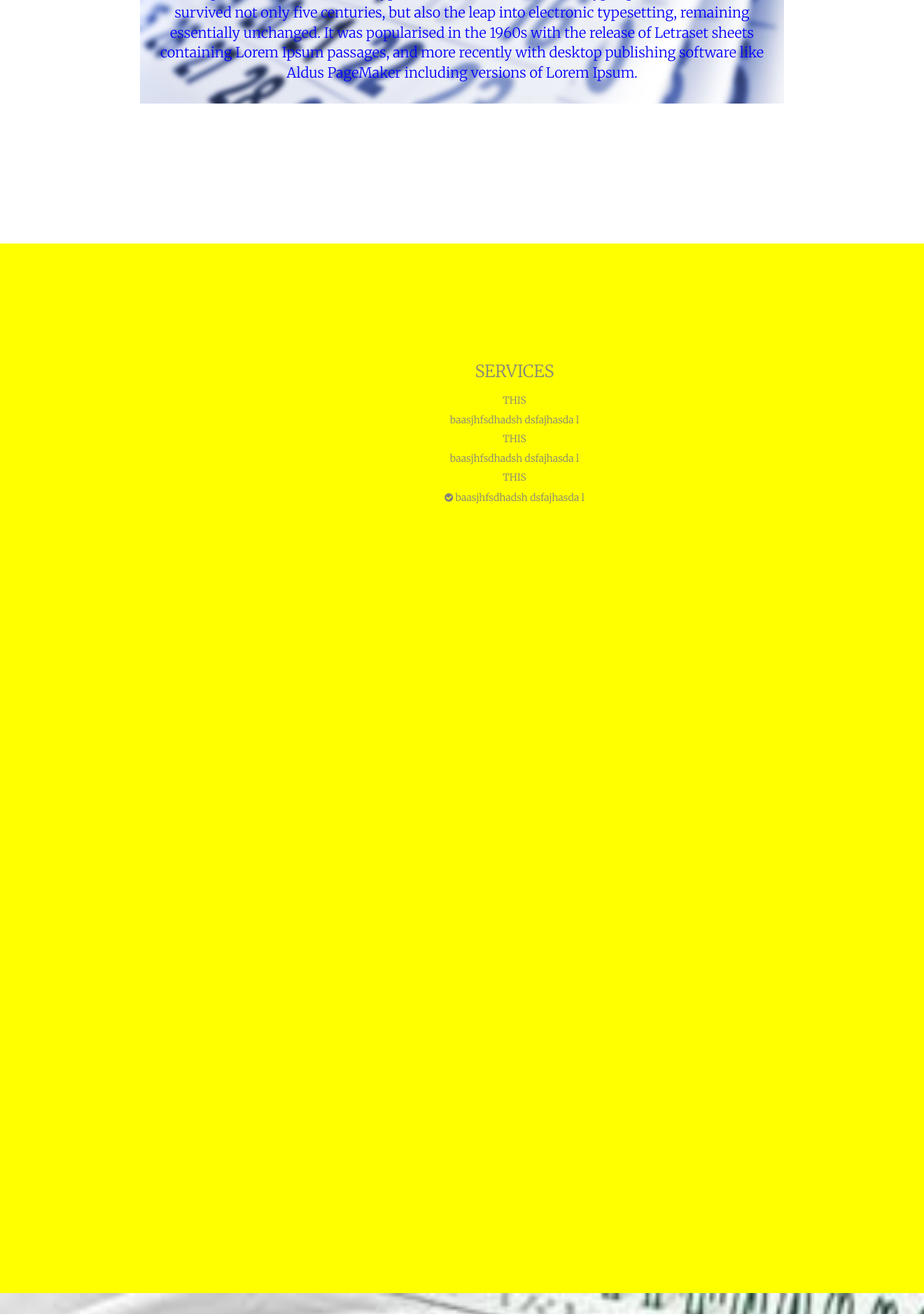
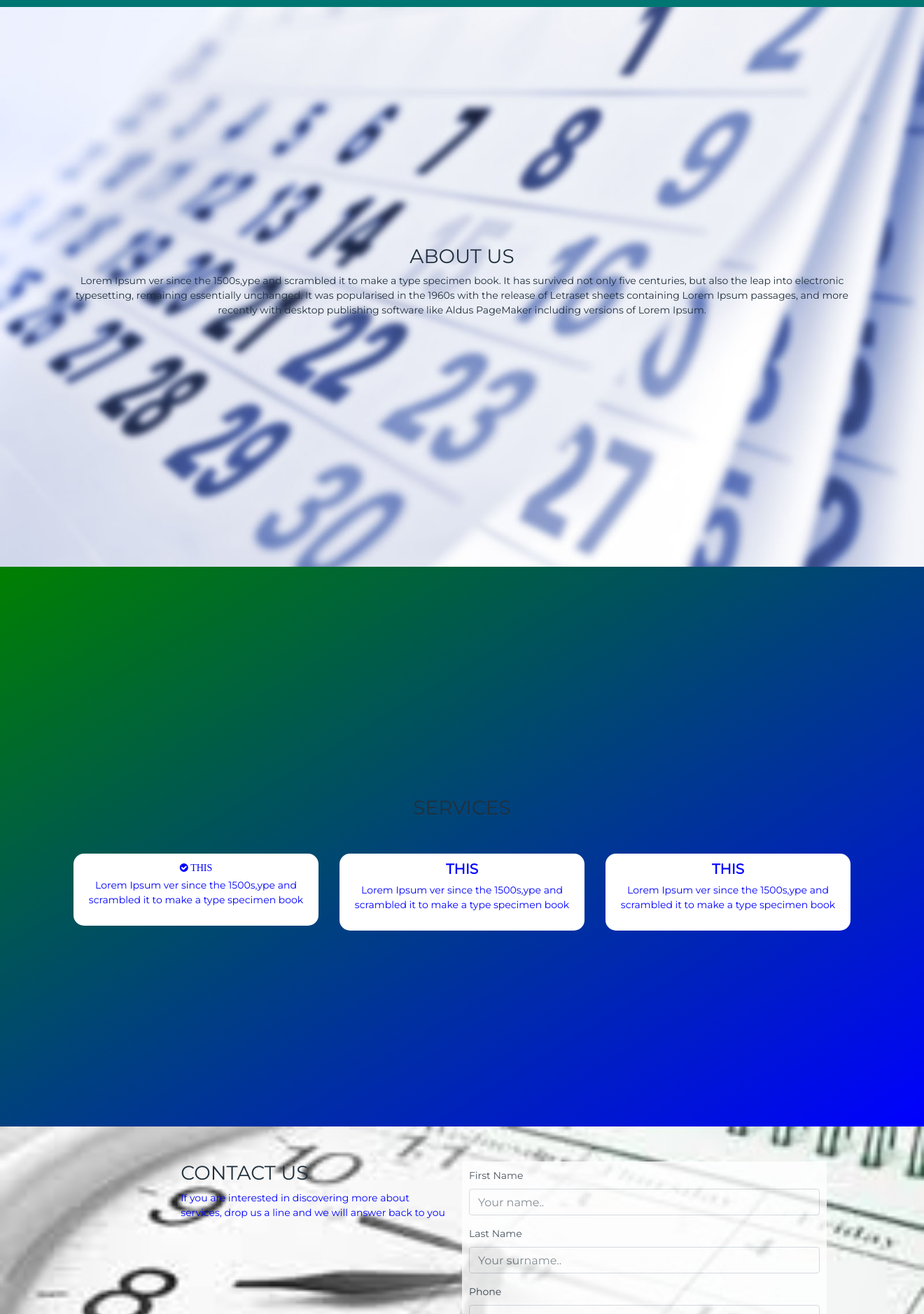
Before and after one commit to chewienator/jivi-replacement, a PHP site: page / in a window 1320 px wide. Shown: the part 351-2229 px from the top of the page at 70% size. Run offline with PHP 8.4, Linux system fonts and the light colour scheme; the visitor is signed in with stand-in values (Sample User, id 1); some libraries are stand-ins or nearby versions.

Commit message:
creating new downloadable repository

```diff
--- a/css/styles.css
+++ b/css/styles.css
@@ -1,64 +1,74 @@
-body{
-    font-family: 'Merriweather', serif;
-    color: grey;
-    padding: 10px 0px;
+body {
+    font-family: 'Montserrat', sans-serif;
+    font-size: 14px;
+    color: #20303D;
+    padding: 10px 0px 70px 0px;
+    position: relative;
+    overflow: auto;
 }
-.price::before{
-    content:'\0024';
+footer {
+    font-family: 'Montserrat', sans-serif;
+    font-size: 10px;
+    background-color: #007672;
+    color: #000000;
+    width: 100%;
+    height: 70px;
+    bottom: 0;
+    position: relative;
+    opacity: 0.8;
+}
+.userbar {
+    height: 25px;
+    font-size: 10px;
+}
+.btn-log{
+    font-size: 10px;
+    background-color: #E33606;
+}
+.btn-log:hover{
+    background-color: #E35406;
+}
+.btn{
+    background-color: #E35406;
+    color: #ffffff;
+}
+.btn:hover{
+    background-color: #E33606;
+}
+.list-group-item-action:hover{
+    background-color: #5AADAC;
+    color: #000000;
+}
+.list-group-item-action:active{   /*not sure */
+    background-color: #E35406;
+    color: #000000;
+}
+ul{
+    list-style: none;
 }
 
-footer{
-    background-color: black;
-    position: fixed;
-    left: 0;
-    bottom: 0;
-    width: 100%;
+/*FONTS SIZES*/
+h6{
+    font-weight: bold;
+}
+h5{
+    font-weight: bold;
 }
 
-.parallax{
-    background-image: url('images/bg-calendar.jpg') ;
-    height: 100%;
-    background-size: cover ;
-    background-attachment: fixed;
-    background-position: center;
-    background-repeat: no-repeat;
+/* NAVBAR STYLES */
+
+.navbar-dark{
+    background-color: #007672 !important;
+    background-image: linear-gradient(-35deg,#007672,#65C2C1,#007672,);
+    font-size: 18px;
 }
-.containerabout{   /* random values to check that does't respond */
-    margin: 200px;
-    padding: 20px;
-    height: 100%;
+.nav-link:hover, .navbar-nav .nav-link:focus{ color:white; }
+.sticky-top{
+    position: sticky;
 }
-.container-services{
-    padding: 250px;
-    background-color: yellow;
-    min-height: 1500px;
-    padding: 150px;
-}
-.colo{
-    background-color: white;
-    color: blue;
-    border-radius: 5px;
-    min-height: 500px;
-}
-.container-contact{
-    padding: 50px;
-    background-image: url('images/images.jpg');
-    height: 100%;
-    background-size: cover ;
-    background-attachment: fixed;
-    background-position: center;
-    background-repeat: no-repeat;
-}
-.cont-form-group{
-    background-color: blue;
-    opacity: 0.5
-}
-.copyright {
-    text-align: center;
-}
-.imagesource{
-    text-align: center;
- }
+/* NAVBAR STYLES END */
+
+/* ANIMATIONS */
 .spinner{
     max-width:20px;
     animation: spin 2s linear infinite;
@@ -72,7 +82,55 @@ footer{
         transform: rotate(360deg);
     }
 }
+/* ANIMATIONS END */
 
+/*HOME PAGE STYLES */
+.parallax{
+    background-image: url('../images/bg-calendar.jpg') ;
+    height: 100%;
+    background-size: cover ;
+    background-attachment: fixed;
+    background-position: center;
+    background-repeat: no-repeat;
+}
+.container-about{
+    height: 100vh;
+}
+.container-services{
+    background-color: blue; /* For browsers that do not support gradients */
+    background-image: linear-gradient(to bottom right, green, blue);
+    min-height: 100vh;
+}
+.colo{
+    background-color: white;
+    color: blue;
+    border-radius: 15px;
+    padding: 10px;
+    box-shadow: 0 4px 8px 0 rgba(0, 0, 0, 0.2), 0 6px 20px 0 rgba(0, 0, 0, 0.19) blue;
+}
+.container-contact{
+    padding: 50px;
+    background-image: url('../images/images.jpg');
+    height: 100vh;
+    background-size: cover ;
+    background-attachment: fixed;
+    background-position: center;
+    background-repeat: no-repeat;
+}
+.cont-form-group{
+    background-color: white;
+    opacity: 0.8;
+    padding: 10px;
+}
+/*HOME PAGE STYLES END*/
+
+.imagesource{
+    text-align: center;
+ }
+
+.profile-image{
+    max-height: 300px;
+}
 /* ------ ADMIN SIDEBAR -------- */
 
 #sidebar {
--- a/includes/footer.php
+++ b/includes/footer.php
@@ -1,18 +1,20 @@
-<footer> <!-- it is fixed but cover what is behind -->
+<footer class="p-3">
+    <div class="d-none d-md-block">
         <div class="row">
             <div class="col-6">
                 <ul>
                     <li> School name <?php echo $_SESSION['school_name']; ?></li>
                     <li> ABN number</li>
+                </ul>
+            </div>
+            <div class="col-6">
+                <ul>
                     <li> eMail </li>
                     <li> phone number </li>
                 </ul>
             </div>
-        <div class="col-6" "align-item-bottom">
-            <p class="copyright">
-            &copy; Carlos-Jen 2018
-            </p>
         </div>
+        <div class="align-self-end text-right"> &copy; 2018 Copyright:C J </div>
     </div>
 </footer>
 <?php
--- a/includes/head.php
+++ b/includes/head.php
@@ -7,5 +7,5 @@
     <script type="text/javascript" src="/node_modules/popper.js/dist/umd/popper.js"></script>
     <script type="text/javascript" src="/node_modules/bootstrap/dist/js/bootstrap.js"></script>
     <link rel="stylesheet" href="https://cdnjs.cloudflare.com/ajax/libs/font-awesome/4.7.0/css/font-awesome.min.css"> <!--remove when insert icons-->
-    <link href="https://fonts.googleapis.com/css?family=Merriweather:300" rel="stylesheet">
+    <link href="https://fonts.googleapis.com/css?family=Montserrat" rel="stylesheet">
 </head>
--- a/includes/navbar.php
+++ b/includes/navbar.php
@@ -7,12 +7,12 @@ $_SESSION['first_name'] = 'Jennifer';
 
 //if we are logged in (session started)
 if(isset($_SESSION['email'])){
-    $navs = array(
-            'Dashboard' => 'dashboard.php',
-            'Timetable' => 'timetable.php',
-            'Courses' => 'courses.php',
-            'Profile' => 'profile.php',
-            'Messages' => 'messages.php'
+        $navs = array(
+            'Dashboard' => array('file'=>'dashboard.php', 'icon'=>'fa fa-dashboard'),
+            'Timetable' => array('file'=>'timetable.php', 'icon'=>'fa fa-calendar'),
+            'Courses' =>  array('file'=>'courses.php', 'icon'=>'fa fa-object-group'),
+            'Profile' =>  array('file'=>'profile.php', 'icon'=>'fa fa-user'),
+            'Messages' =>  array('file'=>'messages.php', 'icon'=>'fa fa-envelope')
         );
 }else{
     $navs = array(
@@ -26,15 +26,15 @@ if(isset($_SESSION['email'])){
 ?>
 <!--navbar -->
 <?php if(isset($_SESSION['email'])){ ?>
-<div class="container-fluid">
+<div class="userbar container-fluid">
     <div class="row">
-        <div class="col-md-4 offset-md-8 text-right">
-            <p>Welcome to TiM <?php echo $_SESSION['first_name']; ?> <a href="logout.php" class="btn btn-secondary btn-sm" type="button">Log out</a></p>
+        <div class="col-md-6 offset-md-6 text-right pb-1">
+            <p>Welcome to TiM <?php echo $_SESSION['first_name']; ?> <a href="logout.php" class="btn-log btn-primary btn-sm" type="button">Log out</a></p>
         </div>
     </div>
 </div>
 <?php } ?>
-<nav class="navbar navbar-dark bg-dark navbar-expand-md navbar-fixed-top" >
+<nav class="navbar navbar-dark bg-dark bg-light navbar-expand-md sticky-top" >
     <a href="/" class="navbar-brand">
         <img src="Logo here"></img> LOGO
     </a>
@@ -48,7 +48,7 @@ if(isset($_SESSION['email'])){
             <?php
             foreach($navs as $key => $value){
                 echo "<li class=\"nav-item\">
-                        <a href=\"/$value\" class=\"nav-link\">$key</a>
+                        <a href=\"/$value[file]\" class=\"nav-link\"><!--<img src=\"images/$value[icon]\">--><i class=\"$value[icon] pr-2\" aria-hidden=\"true\"></i>$key</a>
                     </li>";
             }
             ?>
--- a/index.php
+++ b/index.php
@@ -14,26 +14,34 @@ $page_title = "Home Page";
     <body>
         <?php include('includes/navbar.php'); ?>
         <!-- ABOUT -->
-        <div id="#about" class="parallax containerabout"> <!-- WANTED TO CREATE PARALLAX BUT DOESN'T WORK --->
-            <h3 class="text-center"> ABOUT US </h3>
-            <p class="text-center" style="color: blue; font-size:20px;"> Lorem Ipsum ver since the 1500s,ype and scrambled it to make a type specimen book. It has survived not only five centuries, but also the leap into electronic typesetting, remaining essentially unchanged. It was popularised in the 1960s with the release of Letraset sheets containing Lorem Ipsum passages, and more recently with desktop publishing software like Aldus PageMaker including versions of Lorem Ipsum.</p>
+        <div id="#about" class="parallax container-about d-flex ">
+            <div class="container align-self-center">
+                <h3 class="text-center"> ABOUT US </h3>
+                <p class="text-center"> Lorem Ipsum ver since the 1500s,ype and scrambled it to make a type specimen book. It has survived not only five centuries, but also the leap into electronic typesetting, remaining essentially unchanged. It was popularised in the 1960s with the release of Letraset sheets containing Lorem Ipsum passages, and more recently with desktop publishing software like Aldus PageMaker including versions of Lorem Ipsum.</p>
+            </div>
         </div>
         <!-- SERVICES -->
-        <div id="#services" class="container-services text-center">
-            <div class="container">
-                <h3> SERVICES </h3>
+        <div id="#services" class="container-services text-center d-flex">
+            <div class="container align-self-center">
+                <h3 class="mb-5 mt-5" > SERVICES </h3>
                 <div class="row">
-                    <div class="col-4" "colo" > <!-- WANTED TO CREATE "CARDS" WITH WHITE BACKGROUND BUT DOESN'T WORK AS CLASS --->
-                    <h5> THIS </h5>
-                        <p> baasjhfsdhadsh dsfajhasda l</p>
+                    <div class="col-md-4">
+                        <div class="colo">
+                            <h5 i class="fa fa-check-circle"> THIS </h5>
+                            <p>  Lorem Ipsum ver since the 1500s,ype and scrambled it to make a type specimen book </p>
+                        </div>
                     </div>
-                    <div class="col-4">
-                        <h5> THIS </h5>
-                        <p> baasjhfsdhadsh dsfajhasda l</p>
+                    <div class="col-md-4">
+                        <div class="colo">
+                            <h5> THIS </h5>
+                            <p>  Lorem Ipsum ver since the 1500s,ype and scrambled it to make a type specimen book </p>
+                        </div>
                     </div>
-                    <div class="col-4">
-                        <h5> THIS </h5>
-                        <p><i class="fa fa-check-circle"></i> baasjhfsdhadsh dsfajhasda l</p>
+                    <div class="col-md-4">
+                        <div class="colo">
+                            <h5> THIS </h5>
+                            <p>  Lorem Ipsum ver since the 1500s,ype and scrambled it to make a type specimen book </p>
+                        </div>
                     </div>
                 </div>
             </div>
@@ -41,12 +49,12 @@ $page_title = "Home Page";
         <!-- CONTACT -->
         <div id="#contact" class="container-contact text-left" style="padding-left: 50px">
             <div class="row">
-                <div class="col-3 offset-3">
+                <div class="col-md-4 offset-md-2">
                     <h3> CONTACT US</h3>
                     <p style="color: blue; text-position:center"> If you are interested in discovering more about services,
                     drop us a line and we will answer back to you</p>
                 </div>
-                <div class="col-3 cont-form-group"> <!-- WANTED TO CREATE OPACITY WHITE BACKGROUND ON PARALLAX IMAGE BUT DOESN'T WORK -->
+                <div class="col-md-5 cont-form-group">
                     <form action="/action_page.php">
                         <div class="form-group">
                             <label for="name">First Name</label>
@@ -85,7 +93,7 @@ $page_title = "Home Page";
                         <div class="form-group">
                             <textarea class="form-control" id="subject" name="subject" placeholder="Write something.." style="height:200px"></textarea>
                         </div>
-                        <button type="submit" class="btn btn-default">Submit</button>
+                        <button type="submit" class="btn">Submit</button>
                     </form>
                 </div>
             </div>
@@ -105,4 +113,5 @@ $page_title = "Home Page";
         <i class="fa fa-home"></i>
         </script>  -->
     </body>
+    <?php include('includes/footer.php'); ?>
 </html>
```
Also changed, not shown: courses.php (+25 -34 lines), dashboard.php (+12 -10 lines), messages.php (+4 -4 lines), profile.php (+6 -6 lines), timetable.php (+35 -22 lines), images/ashley.png (deleted), images/dummy_image.jpg (added). Lines whose indentation alone changed are shown as unchanged.
